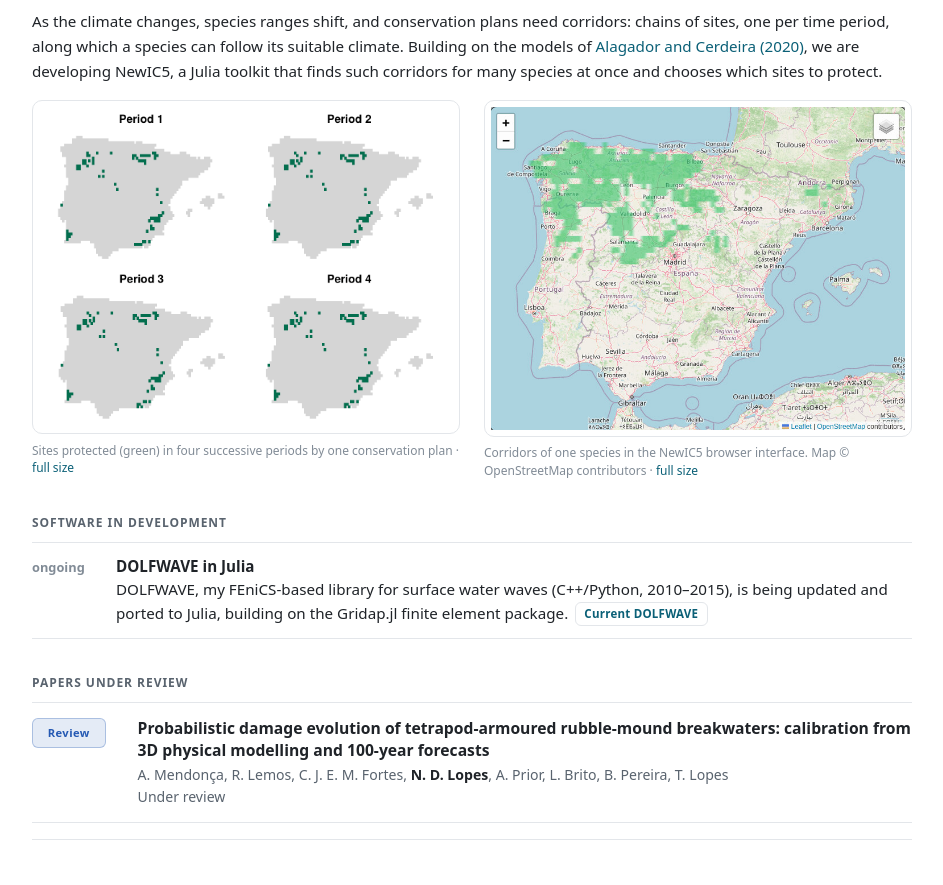
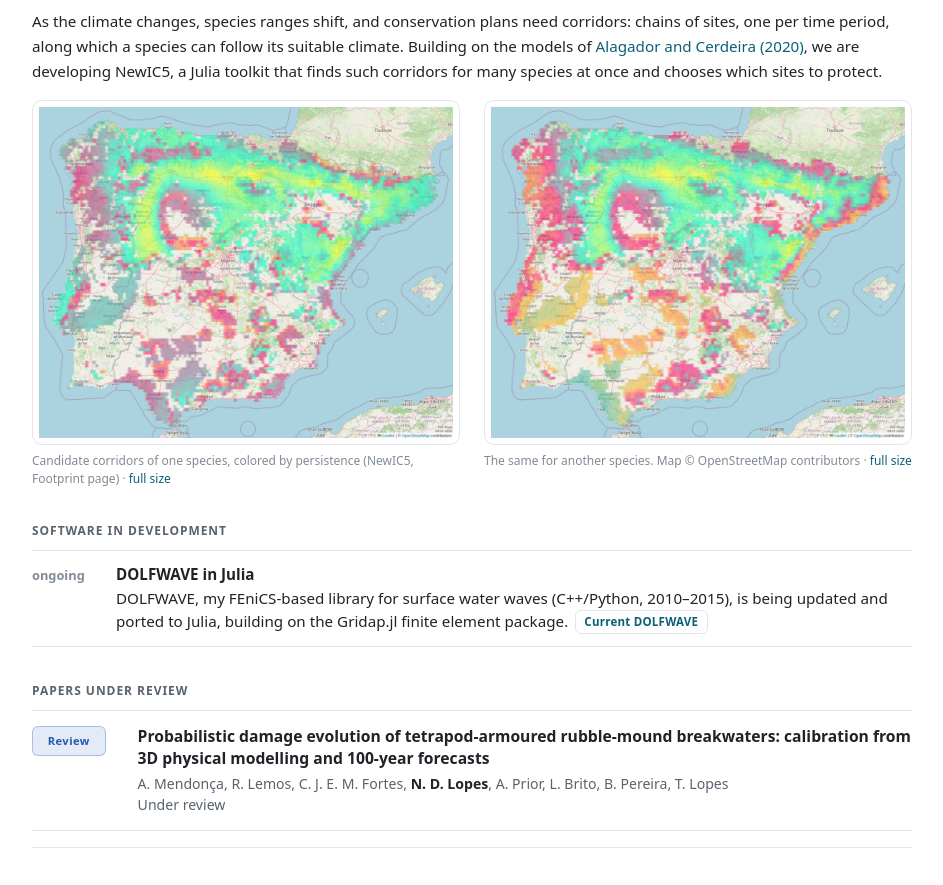
Before and after one commit to ndlopes-github/ndlopes-github.github.io, a plain HTML site: page index.html in a window 1280 px wide. Shown: the part 2783-3668 px from the top of the page, without its empty margins (168-1111 px from the left). Drawn offline with Linux system fonts and the light colour scheme.

Commit message:
Work in progress: colourful NewIC5 Footprint maps (292 species) replace the corridor images

```diff
--- a/index.html
+++ b/index.html
@@ -197,22 +197,22 @@
   <h2 id="wip-h">Work in progress</h2>
 
   <h3 class="eyebrow">Research in progress</h3>
-  <!-- Sources: NewIC5 (private repository, not linked) at commit bfa1b1e: working_paper/main.tex
-       (draft of 24 Nov 2026) and working_paper/figures/; tools/README.md has the media provenance. -->
+  <!-- Sources: NewIC5 (private repository, not linked) at commit bfa1b1e: working_paper/main.tex for the text;
+       images from its Footprint page (tools/newic5/footprint_shot.jl); provenance in tools/README.md. -->
   <article class="project" id="w-newic5">
     <h4>Climate-change corridors for species conservation</h4>
     <p class="by">With J.&nbsp;O.&nbsp;Cerdeira and D.&nbsp;Alagador</p>
     <p>As the climate changes, species ranges shift, and conservation plans need corridors: chains of sites, one per time period, along which a species can follow its suitable climate. Building on the models of <a href="https://doi.org/10.1111/2041-210X.13455">Alagador and Cerdeira (2020)</a>, we are developing NewIC5, a Julia toolkit that finds such corridors for many species at once and chooses which sites to protect.</p>
     <div class="figs">
       <figure>
-        <div class="plate"><img src="media/corridors-sites.png" width="1150" height="890" loading="lazy"
-          alt="Four maps of the Iberian Peninsula, one per period, with the grid sites in gray and about 75 protected sites in green, in clusters in the north-west, the north, the east and the south-west. The clusters change little from one period to the next."></div>
-        <figcaption>Sites protected (green) in four successive periods by one conservation plan · <a href="media/corridors-sites.png">full size</a></figcaption>
+        <div class="plate"><img src="media/corridors-footprint-sp22.jpg" width="1000" height="800" loading="lazy"
+          alt="Map of the Iberian Peninsula from the NewIC5 Footprint page, densely covered by small colored grid cells in turquoise, yellow, pink and violet: the sites of the candidate corridors of one species, colored by persistence. Turquoise and yellow bands run across the north; pink and violet patches lie in the west and the south."></div>
+        <figcaption>Candidate corridors of one species, colored by persistence (NewIC5, Footprint page) · <a href="media/corridors-footprint-sp22.jpg">full size</a></figcaption>
       </figure>
       <figure>
-        <div class="plate"><img src="media/corridors-footprint.jpg" width="728" height="568" loading="lazy"
-          alt="Map of the Iberian Peninsula from the NewIC5 browser interface, with the grid cells used by the corridors of one species shaded green, mostly in the north-west and the north."></div>
-        <figcaption>Corridors of one species in the NewIC5 browser interface. Map © OpenStreetMap contributors · <a href="media/corridors-footprint.jpg">full size</a></figcaption>
+        <div class="plate"><img src="media/corridors-footprint-sp288.jpg" width="1000" height="800" loading="lazy"
+          alt="The same map for another species: turquoise and yellow bands across the north, and pink, red and orange patches along the west coast, the east coast and in the south."></div>
+        <figcaption>The same for another species. Map © OpenStreetMap contributors · <a href="media/corridors-footprint-sp288.jpg">full size</a></figcaption>
       </figure>
     </div>
   </article>
```
Also changed, not shown: media/corridors-footprint-sp22.jpg (added), media/corridors-footprint-sp288.jpg (added), media/corridors-footprint.jpg (deleted), media/corridors-sites.png (deleted), 2 other files.
